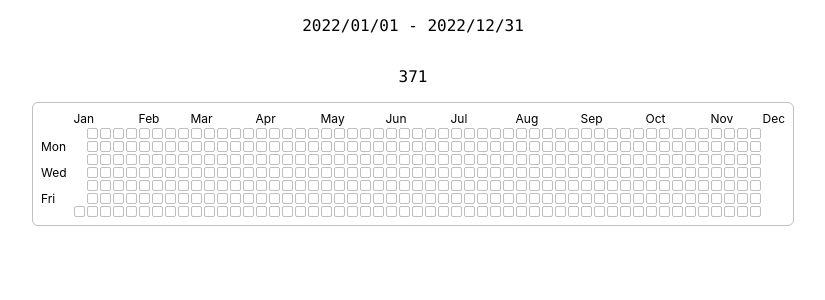
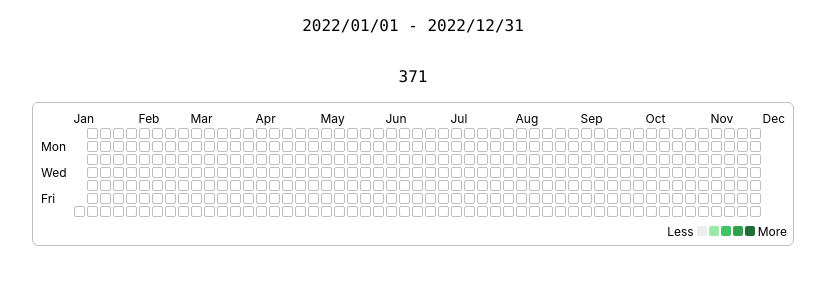
Before and after one commit to liyiji00/vue-calendar-graph, a Vue app: page / in a window 1280 px wide. Shown: the top 300 px of the page, without its empty margins (227-1052 px from the left). Built offline with nearby package versions, Linux system fonts and the light colour scheme.

Commit message:
feat: fill color

```diff
--- a/src/components/CalendarGraph.vue
+++ b/src/components/CalendarGraph.vue
@@ -4,6 +4,7 @@ import dayOfYear from 'dayjs/plugin/dayOfYear'
 import { computed, reactive, ref, watch } from 'vue'
 
 import { dF, getMonthDays, getMouthFirstDay, log } from '../tools'
+import defalutValue from '../default.json'
 
 
 dayjs.extend(dayOfYear)
@@ -17,15 +18,9 @@ type TypeRactData = {
 
 const porps = defineProps<{
   year   : number
-  colors?: {
-    0: string
-    1: string
-    2: string
-    3: string
-    4: string
-  }
+  colors?: string[]
+  counts?: number[]
 }>()
-
 
 const FirstDay = computed(() => dayjs().year(porps.year).startOf('y'))
 const LastDay  = computed(() => dayjs().year(porps.year).endOf('y'))
@@ -113,6 +108,17 @@ function getNewMap(year: number) {
         </tr>
       </tbody>
     </table>
+    <div class="footer">
+      <div class="palette">
+        <span>Less</span>
+          <div class="svgs">
+            <svg width="10" height="10" v-for="color of porps.colors || defalutValue.color">
+              <rect width="10" height="10" :fill="color" />
+            </svg>
+          </div>
+        <span>More</span>
+      </div>
+    </div>
   </div>
 </template>
 
@@ -131,7 +137,7 @@ function getNewMap(year: number) {
     box-sizing: border-box;
   }
 
-  table {
+  > table {
     border-collapse: separate;
 
     thead {
@@ -169,5 +175,24 @@ function getNewMap(year: number) {
       }
     }
   }
+
+  > .footer {
+    padding-top: 5px;
+
+    display        : flex;
+    justify-content: flex-end;
+    align-items    : center;
+    > .palette {
+      > .svgs {
+        display: inline;
+        margin : 0 2px;
+
+        svg {
+          margin       : 0 1px;
+          border-radius: 2px;
+        }
+      }
+    }
+  }
 }
 </style>
--- /dev/null
+++ b/src/default.json
@@ -0,0 +1,9 @@
+{
+  "color": [
+    "#ebedf0",
+    "#9be9a8",
+    "#40c463",
+    "#30a14e",
+    "#216e39"
+  ]
+}
```
